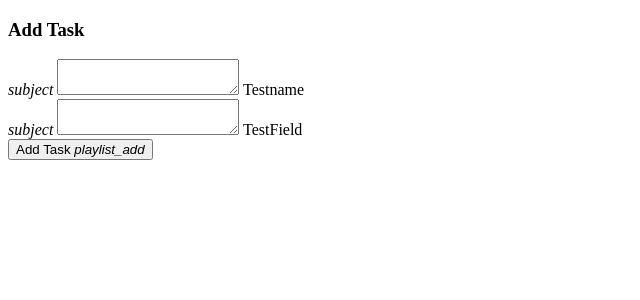
After one commit to smoodydev/flaskpaginate, a Flask app: page /add in a window 1280 px wide. The commit adds this page. Shown: the top 300 px of the page, without its empty margins (0-640 px from the left). Run offline with Flask 2, Linux system fonts and the light colour scheme; some libraries are stand-ins or nearby versions.

Commit message:
Added more test fields

```diff
--- a/app.py
+++ b/app.py
@@ -1,22 +1,37 @@
 import os
-from flask import Flask, render_template
+from flask import Flask, render_template, redirect, url_for, request
 from flask_paginate import Pagination, get_page_args
 from bson.objectid import ObjectId
+from flask_pymongo import PyMongo
 
 
 app = Flask(__name__)
-app.template_folder = ''
+###app.config["MONGO_DBNAME"] = 'test_collection'
 
-app.config["MONGO_DBNAME"] = 'Cluster0'
-app.config["MONGO_URI"] = os.getenv('MONGO_URI', 'mongodb://localhost')
+###app.config["MONGO_URI"] = os.getenv('MONGO_URI', 'mongodb://localhost')
 
-print(app.config["MONGO_URI"])
+### app.config["MONGO_URI"] = os.getenv('MONGO_URI', 'mongodb://localhost')
 
-users = list(range(100))
+###mongo = PyMongo(app)
+
+app.templates = ""
+
+users = []
+
+for x in range(1,101):
+    string = ""
+    if x%3==0:
+        string = string+"Fizz"
+    elif x%5==0:
+        string = string+"Buzz"
+    else:
+        string = str(x)
+    users.append({"id" : x, "name": str(x)+" is my name",  "fb": string})
 
 
 def get_users(offset=0, per_page=10):
     return users[offset: offset + per_page]
+
 
 
 @app.route('/')
@@ -34,6 +49,33 @@ def index():
                            pagination=pagination,
                            )
 
+@app.route('/add')
+def addTest():
+    return render_template('addtask.html')
+
+@app.route('/inserttest', methods=['POST'])
+def insert_test():
+    test = mongo.db.test
+    test.insert_one(request.form.to_dict())
+    return redirect(url_for('index'))
+
+
+@app.route('/here')
+def showTests():
+
+    page, per_page, offset = get_page_args(page_parameter='page',
+                                           per_page_parameter='per_page')
+    total = 2
+    pagination_users = get_tests(offset=offset, per_page=per_page)
+    pagination = Pagination(page=page, per_page=per_page, total=total,
+                            css_framework='bootstrap4')
+    return render_template('index.html',
+                           users=pagination_users,
+                           page=page,
+                           per_page=per_page,
+                           pagination=pagination,
+                           )
+
 
 if __name__ == '__main__':
     app.run(debug=True)
--- a/requirements.txt
+++ b/requirements.txt
@@ -2,5 +2,7 @@ Click==7.0
 Flask==1.1.1
 flask-paginate==0.5.3
 itsdangerous==1.1.0
-pymongo==3.9.0
+pymongo==3.7.2
 Werkzeug==0.15.6
+Flask-PyMongo==2.2.0
+Jinja2==2.10.1
--- /dev/null
+++ b/templates/addtask.html
@@ -0,0 +1,39 @@
+<!DOCTYPE html>
+<html lang="en">
+<head>
+    <meta charset="UTF-8">
+    <meta name="viewport" content="width=device-width, initial-scale=1.0">
+    <meta http-equiv="X-UA-Compatible" content="ie=edge">
+    <title>Document</title>
+</head>
+<body>
+
+<h3>Add Task</h3>
+<div class="row">
+    <form action="{{ url_for('insert_test') }}" method="POST"  class="col s12">
+        <div class="row">
+            <div class="input-field col s12">
+                <i class="material-icons prefix">subject</i>
+                <textarea name="testname" id="testname" class="materialize-textarea"></textarea>
+                <label for="icon_telephone">Testname</label>
+            </div>
+        </div>
+        <div class="row">
+            <div class="input-field col s12">
+                <i class="material-icons prefix">subject</i>
+                <textarea name="testfield" id="testfield" class="materialize-textarea"></textarea>
+                <label for="icon_telephone">TestField</label>
+            </div>
+        </div>
+        <div class="row">
+            <button class="btn waves-effect waves-light" type="submit" name="action">Add Task
+                <i class="material-icons right">playlist_add</i>
+             </button>
+        </div>
+    </form>
+</div>
+
+
+
+</body>
+</html>
--- a/index.html
+++ b/templates/index.html
@@ -17,13 +17,15 @@
             <tr>
               <th>#</th>
               <th>Value</th>
+              <th>Fizz?</th>
             </tr>
           </thead>
           <tbody>
             {% for user in users %}
             <tr>
-              <td>{{ loop.index + (page - 1) * per_page }}</td>
-              <td>{{ user }}</td>
+              <td>{{ user.id }}</td>
+              <td>{{ user.name }}</td>
+              <td>{{ user.fb }}</td>
             </tr>
             {% endfor %}
           </tbody>
```
